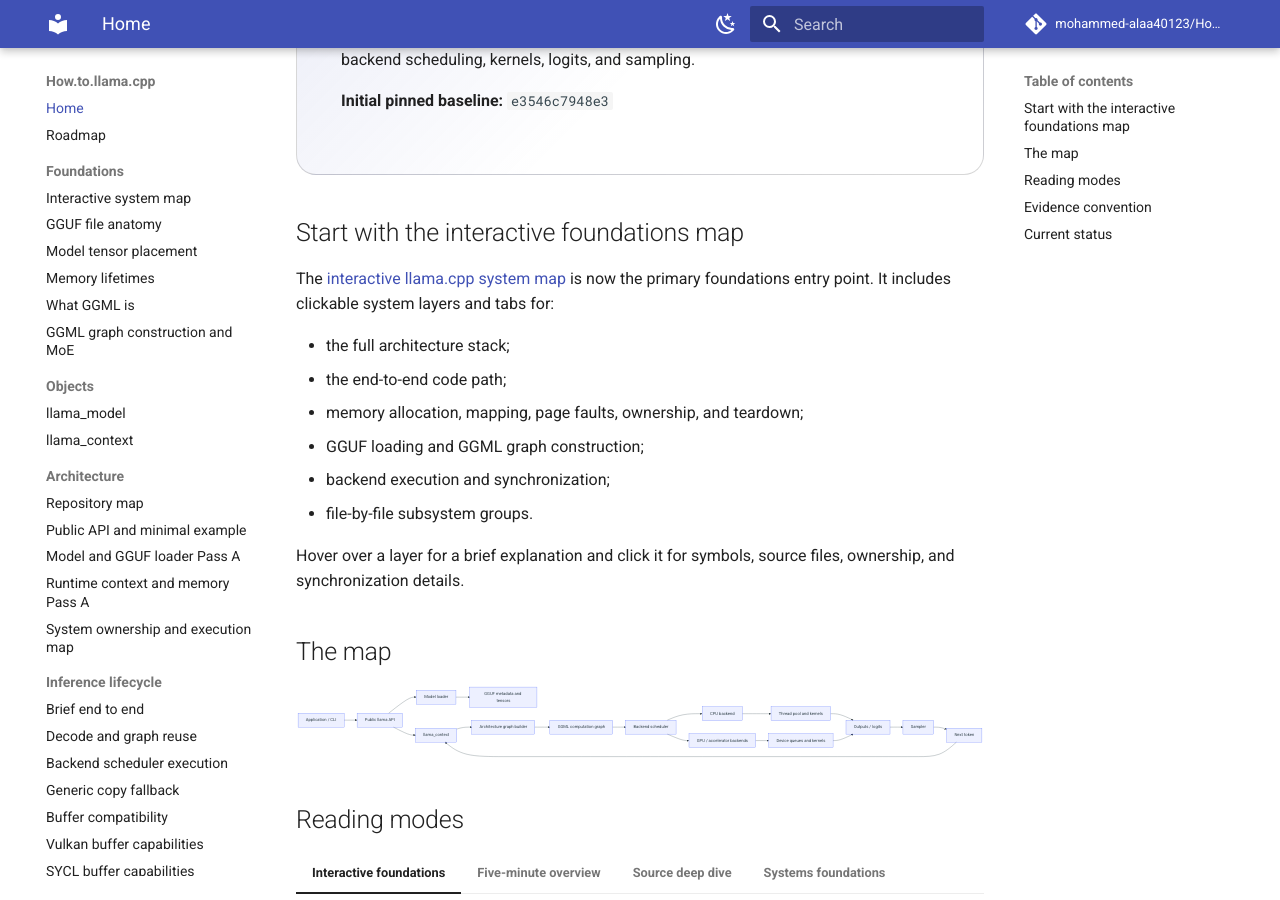
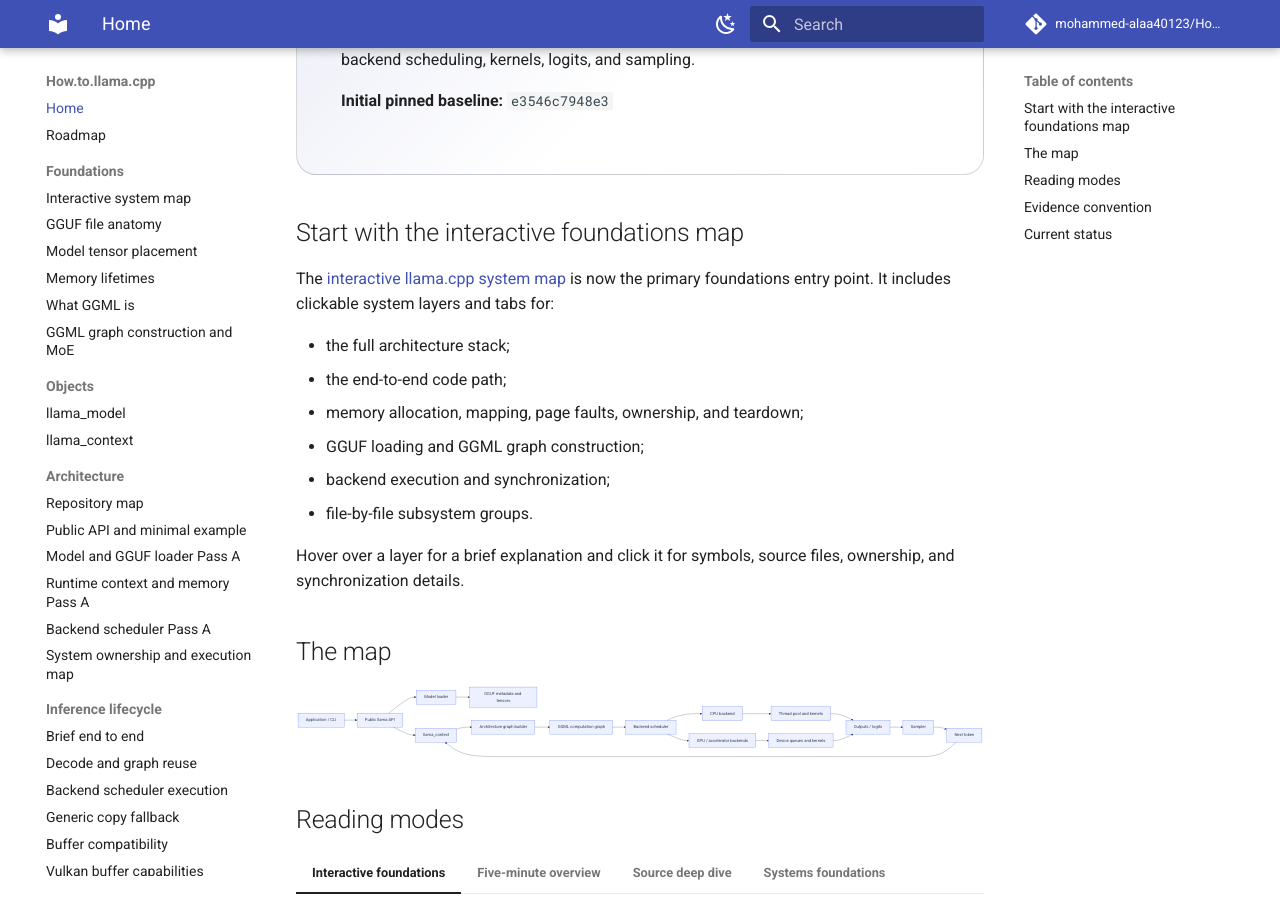
Before and after one commit to mohammed-alaa40123/How.to.llama.cpp, an MkDocs documentation site: the page built from docs/index.md, in a window 1280 px wide and 900 px high, scrolled down 393 px. Built offline with MkDocs 1.6.1 and Material for MkDocs 9.7.7, drawn with Linux system fonts in a browser that asks for light colours; comment, search, counter and statistics services are not loaded.

Commit message:
docs: add scheduler Pass A to navigation

```diff
--- a/mkdocs.yml
+++ b/mkdocs.yml
@@ -81,6 +81,7 @@
       - Public API and minimal example: architecture/public-api-minimal-example.md
       - Model and GGUF loader Pass A: architecture/model-gguf-loader-pass-a.md
       - Runtime context and memory Pass A: architecture/runtime-context-memory-pass-a.md
+      - Backend scheduler Pass A: architecture/backend-scheduler-pass-a.md
       - System ownership and execution map: architecture/system-ownership-and-execution-map.md
   - Inference lifecycle:
       - Brief end to end: lifecycle/end-to-end.md
```
